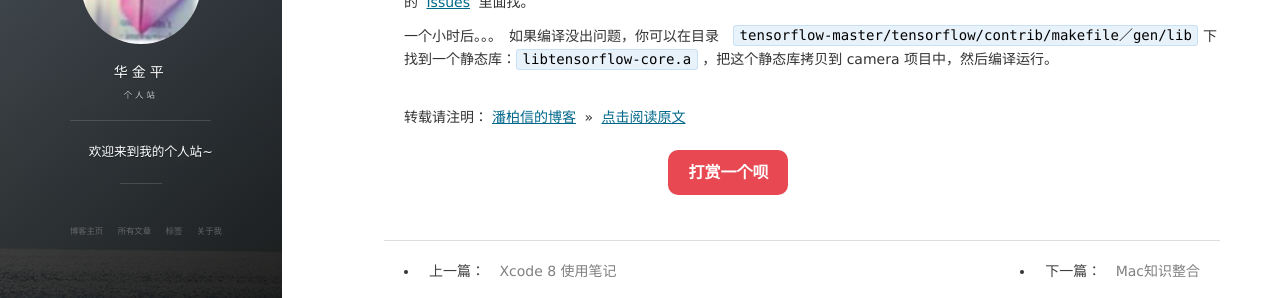
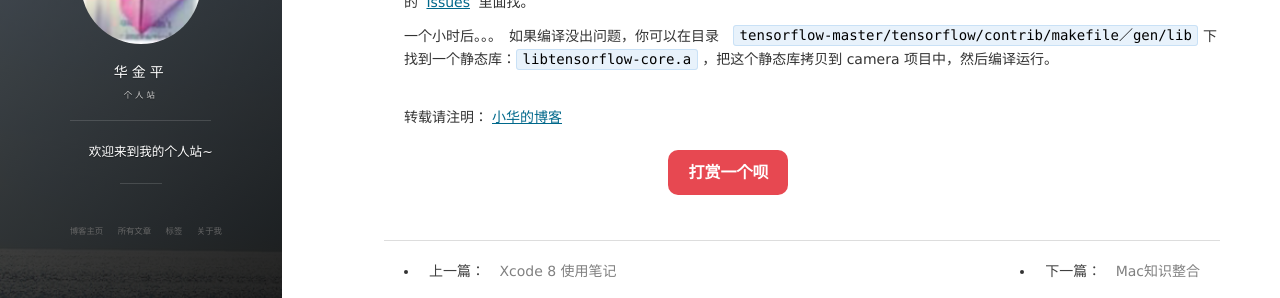
Before and after one commit to huajinping/huajinping.github.io, a Jekyll site: the page built from _posts/2016-11-03-TensorFlowOniOSUse1.md, in a window 1280 px wide and 900 px high, scrolled down 784 px. Shown: the part 364-662 px from the top of the window. Built offline with Jekyll 4.4.1, drawn with Linux system fonts in a browser that asks for light colours; nearby versions of some CDN libraries; comment, search, counter and statistics services are not loaded.

Commit message:
Update 2016-11-03-TensorFlowOniOSUse1.md

```diff
--- a/_posts/2016-11-03-TensorFlowOniOSUse1.md
+++ b/_posts/2016-11-03-TensorFlowOniOSUse1.md
@@ -55,4 +55,4 @@ autoreconf: automake failed with exit status: 1
 一个小时后。。。　如果编译没出问题，你可以在目录　`tensorflow-master/tensorflow/contrib/makefile／gen/lib` 下找到一个静态库：`libtensorflow-core.a` ，把这个静态库拷贝到 camera 项目中，然后编译运行。
 
 <br>
-转载请注明：[潘柏信的博客](http://baixin) » [点击阅读原文]()
+转载请注明：[小华的博客](http://huajinping.cf)
```
